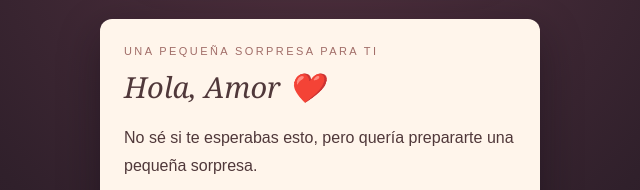
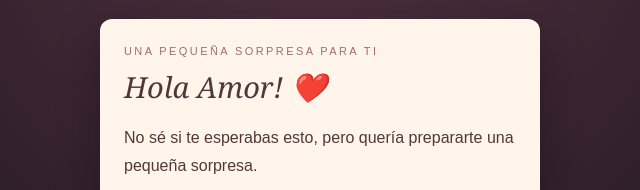
Before and after one commit to exolarmy20212021-commits/alberto-surprise, a plain HTML site: page para_alberto_carta.html in a window 1280 px wide. Both pictures are taken after a click on the button "Abrir la carta". Shown: the part 482-672 px from the top of the page, 320-960 px from the left. Drawn offline with Linux system fonts and the light colour scheme.

Commit message:
Update para_alberto_carta.html

```diff
--- a/para_alberto_carta.html
+++ b/para_alberto_carta.html
@@ -89,7 +89,7 @@
 
   <section class="message" id="message" aria-live="polite">
     <div class="to">Una pequeña sorpresa para ti</div>
-    <h2>Hola, Amor ❤️</h2>
+    <h2>Hola Amor! ❤️</h2>
     <p>No sé si te esperabas esto, pero quería prepararte una pequeña sorpresa.</p>
     <p>Simplemente quería sacarte una sonrisa y recordarte que me gusta compartir estos pequeños momentos contigo.</p>
     <p>Espero que te guste esta sorpresa.</p>
```
